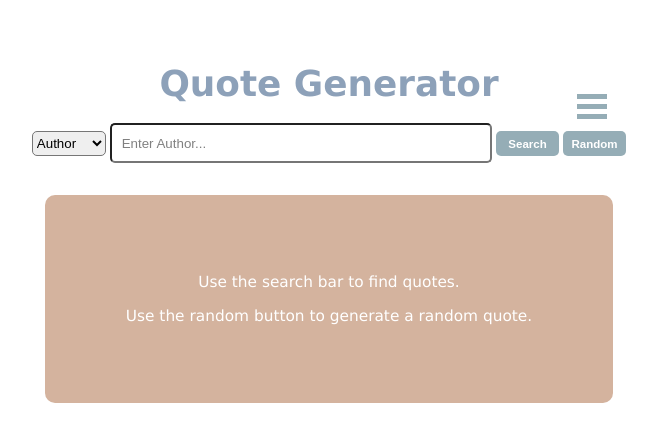
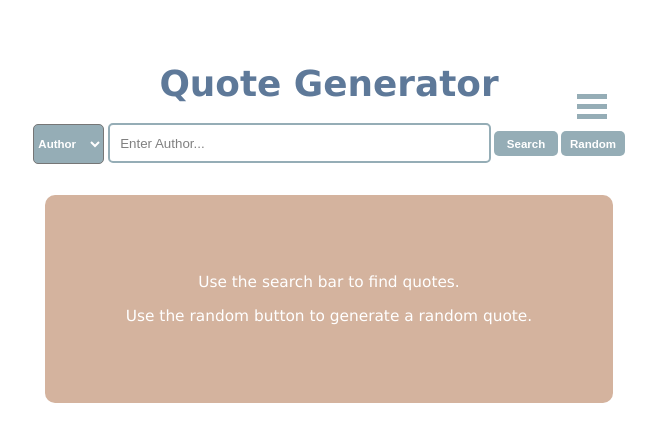
Before and after one commit to TrevorZB/react-quote-generator, a React (Create React App) app: page / in a window 1280 px wide. In both pictures the pointer is over the link "Quote Generator". Shown: the top 442 px of the page, without its empty margins (311-968 px from the left). Built offline with nearby package versions, Linux system fonts and the light colour scheme.

Commit message:
more ui changes

```diff
--- a/src/App.css
+++ b/src/App.css
@@ -19,7 +19,7 @@ body {
 }
 
 #title:hover {
-  color: #8da1b9;
+  color: #5e7999;
 }
 
 #quote {
@@ -53,11 +53,20 @@ body {
   border-radius: 5px;
   margin-right: 0.3%;
   line-height: 25px;
-  height: 25px;
+  height: 40px;
+  background-color: #95adb6;
+  color: white;
+  font-size: 0.9vw;
+  font-weight: bold;
+  transition: all 500ms;
+}
+
+#select:hover {
+  background-color: #5e7999;
 }
 
 .home-button:hover {
-  background-color: #8da1b9;
+  background-color: #5e7999;
 }
 
 p {
@@ -75,6 +84,7 @@ p {
   padding-left: 10px;
   margin-top: 1.5%;
   margin-bottom: 1.5%;
+  border: 2px solid #95adb6;
 }
 
 ::placeholder {
@@ -112,5 +122,5 @@ p {
 }
 
 #main-menu:hover > .menu-bar {
-  background-color: #8da1b9;
+  background-color: #5e7999;
 }
```
